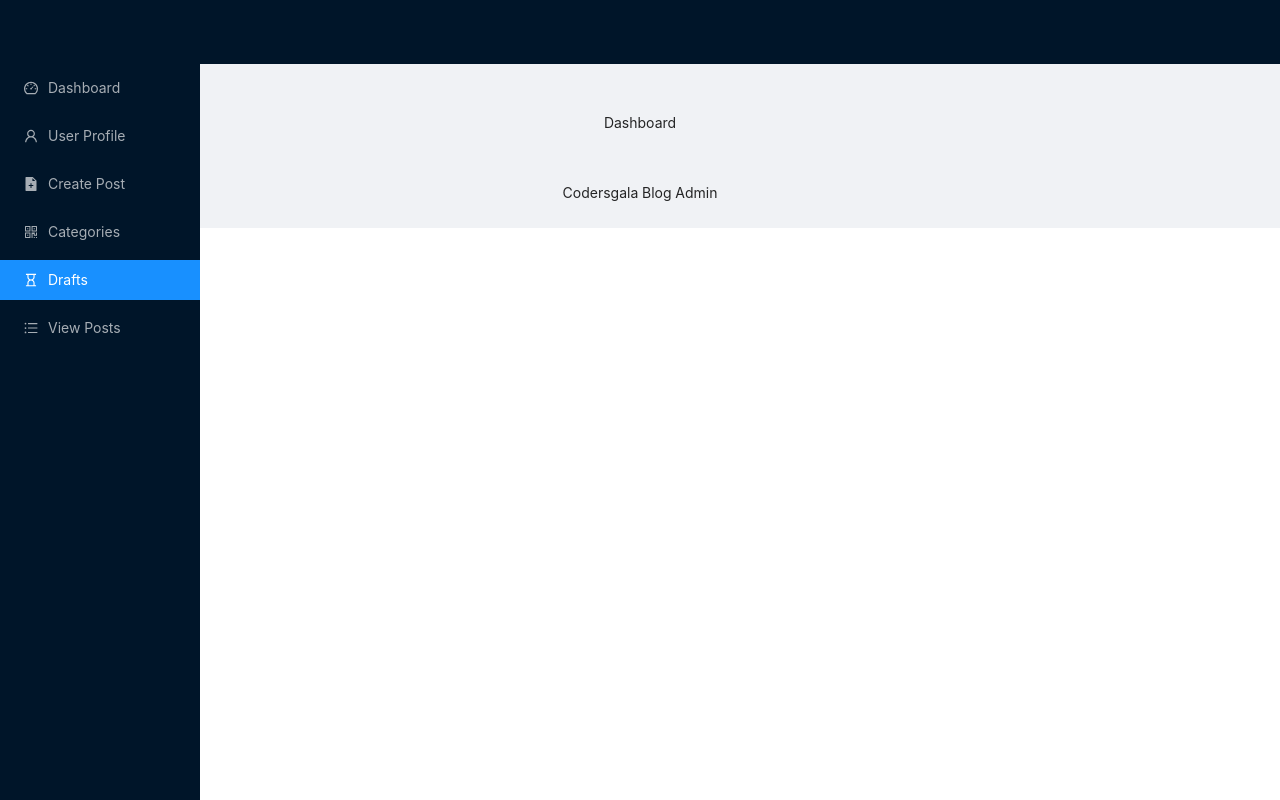
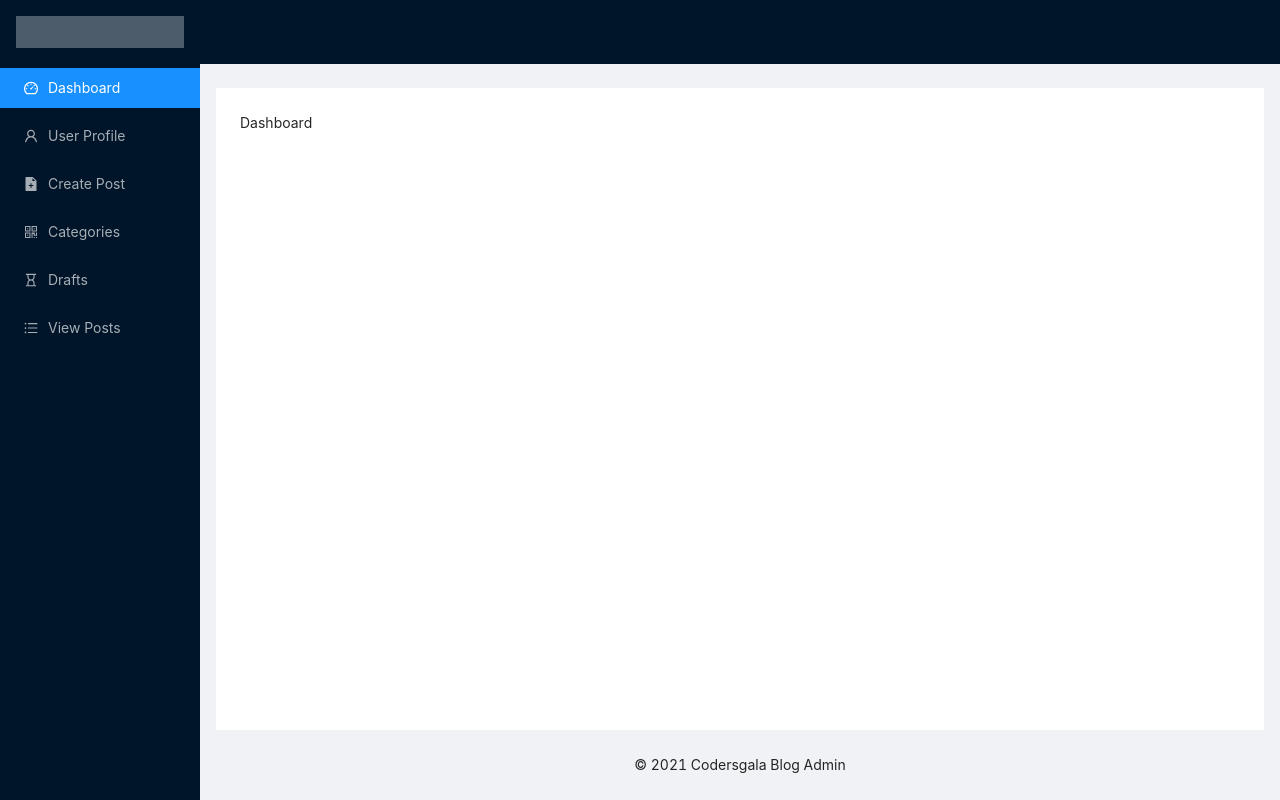
Before and after one commit to PriyaBihani/blogAdminDashboard, a React (Create React App) app: page /admin/dashboard in a window 1280 px wide. Built offline with nearby package versions, Linux system fonts and the light colour scheme.

Commit message:
Final Initialized version with some layout changes

```diff
--- a/src/assets/css/common.css
+++ b/src/assets/css/common.css
@@ -14,3 +14,13 @@
 		max-width: 1700px;
 	}
 }
+
+.logo {
+	height: 32px;
+	margin: 16px;
+	background: rgba(255, 255, 255, 0.3);
+}
+
+.site-layout .site-layout-background {
+	background: #fff;
+}
--- a/src/layouts/Admin.js
+++ b/src/layouts/Admin.js
@@ -25,18 +25,13 @@ const switchRoutes = (
 
 const Admin = ({ ...rest }) => {
 	return (
-		<Layout className='site-layout'>
-			<Header className='site-layout-background' style={{ padding: 0 }} />
-			<Layout className='site-layout'>
+		<Layout>
 			<Sider
 				style={{
-						overflow: 'auto',
-						height: '100vh',
-						position: 'fixed',
-						left: 0,
+					minHeight: '100vh',
 				}}>
 				<div className='logo' />
-					<Menu theme='dark' mode='inline' defaultSelectedKeys={['4']}>
+				<Menu theme='dark' mode='inline' defaultSelectedKeys={['0']}>
 					{routes.map((route, index) => (
 						<Menu.Item key={index} icon={route.icon}>
 							<NavLink to={`${route.layout}${route.path}`}>
@@ -46,11 +41,17 @@ const Admin = ({ ...rest }) => {
 					))}
 				</Menu>
 			</Sider>
-				<Content style={{ margin: '24px 16px 0', overflow: 'initial' }}>
-					<div style={{ padding: 24, textAlign: 'center' }}>{switchRoutes}</div>
+			<Layout className='site-layout'>
+				<Header style={{ padding: 0 }} />
+				<Content
+					className='site-layout-background'
+					style={{ margin: '24px 16px 0', padding: 24 }}>
+					{switchRoutes}
 				</Content>
+				<Footer style={{ textAlign: 'center' }}>
+					&copy; {new Date().getFullYear()} Codersgala Blog Admin
+				</Footer>
 			</Layout>
-			<Footer style={{ textAlign: 'center' }}>Codersgala Blog Admin</Footer>
 		</Layout>
 	);
 };
```
Lines whose indentation alone changed are shown as unchanged.
